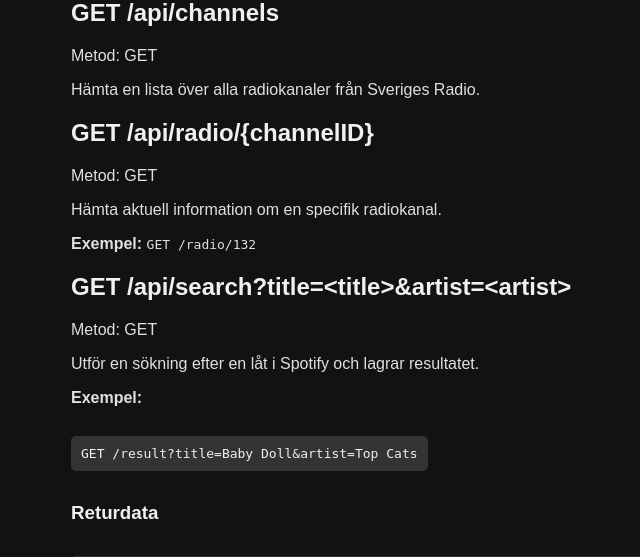
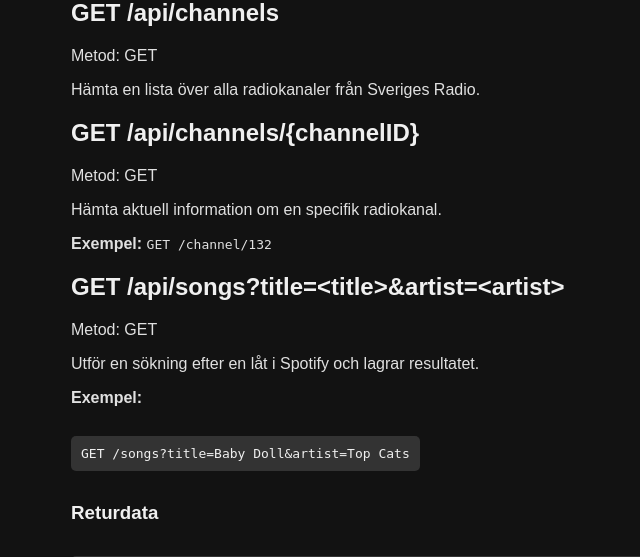
Before and after one commit to Woxell/Diggaren, a Flask app: page /api in a window 1280 px wide. Shown: the part 732-1289 px from the top of the page, without its empty margins (169-809 px from the left). Run offline with Flask 3, Linux system fonts and the light colour scheme; parts of the project's set-up code (start-up, migrations or seed data) failed here and were passed over.

Commit message:
Uppdaterade dokumentationen
Uppdaterade api-dokumentationen efter de nya namnen end-pointsen.

```diff
--- a/src/templates/api.html
+++ b/src/templates/api.html
@@ -70,16 +70,16 @@
     <p>Metod: GET</p>
     <p>Hämta en lista över alla radiokanaler från Sveriges Radio.</p>
 
-    <h2>GET /api/radio/{channelID}</h2>
+    <h2>GET /api/channels/{channelID}</h2>
     <p>Metod: GET</p>
     <p>Hämta aktuell information om en specifik radiokanal.</p>
-    <p><strong>Exempel:</strong> <code>GET /radio/132</code></p>
+    <p><strong>Exempel:</strong> <code>GET /channel/132</code></p>
 
-    <h2>GET /api/search?title=&lt;title&gt;&artist=&lt;artist&gt;</h2>
+    <h2>GET /api/songs?title=&lt;title&gt;&artist=&lt;artist&gt;</h2>
     <p>Metod: GET</p>
     <p>Utför en sökning efter en låt i Spotify och lagrar resultatet.</p>
     <p><strong>Exempel:</strong></p>
-    <pre><code>GET /result?title=Baby Doll&artist=Top Cats</code></pre>
+    <pre><code>GET /songs?title=Baby Doll&artist=Top Cats</code></pre>
     <h3>Returdata</h3>
     <pre><code>{
     "message": "Search successful",
```
